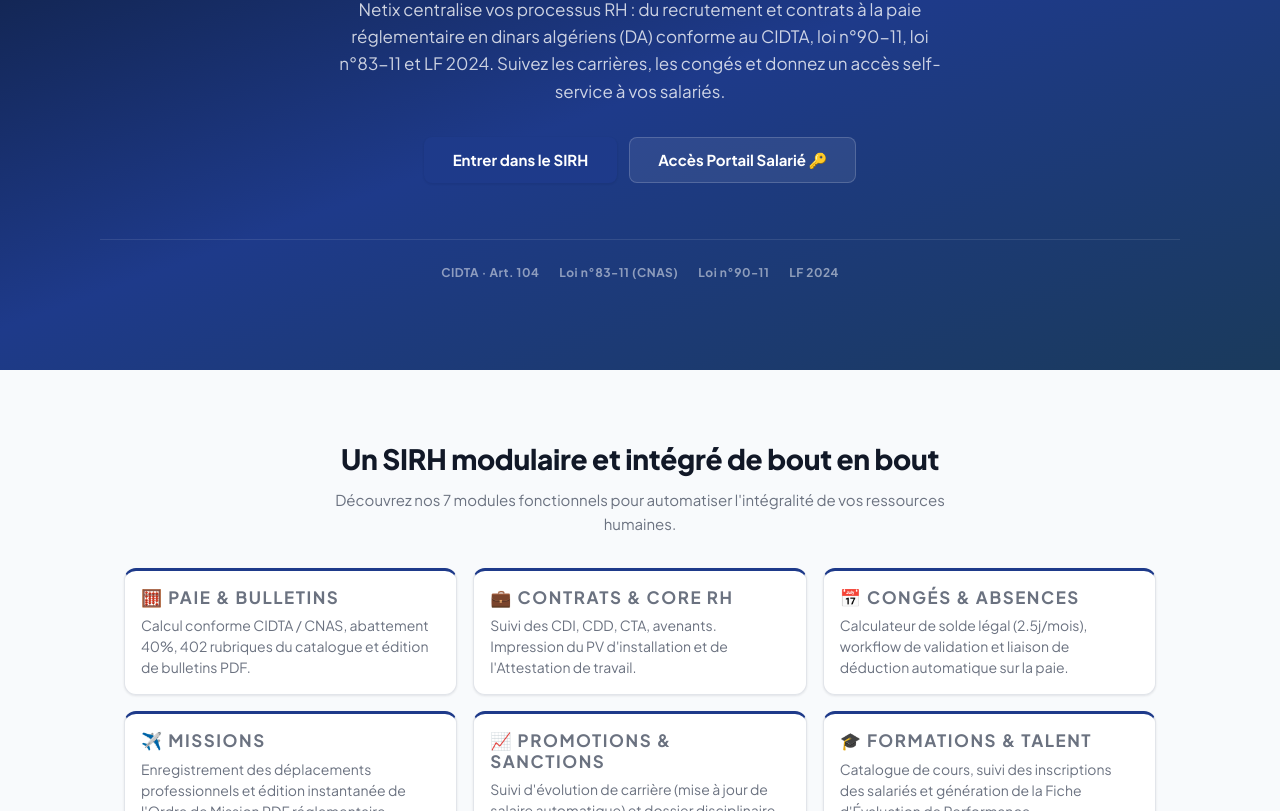
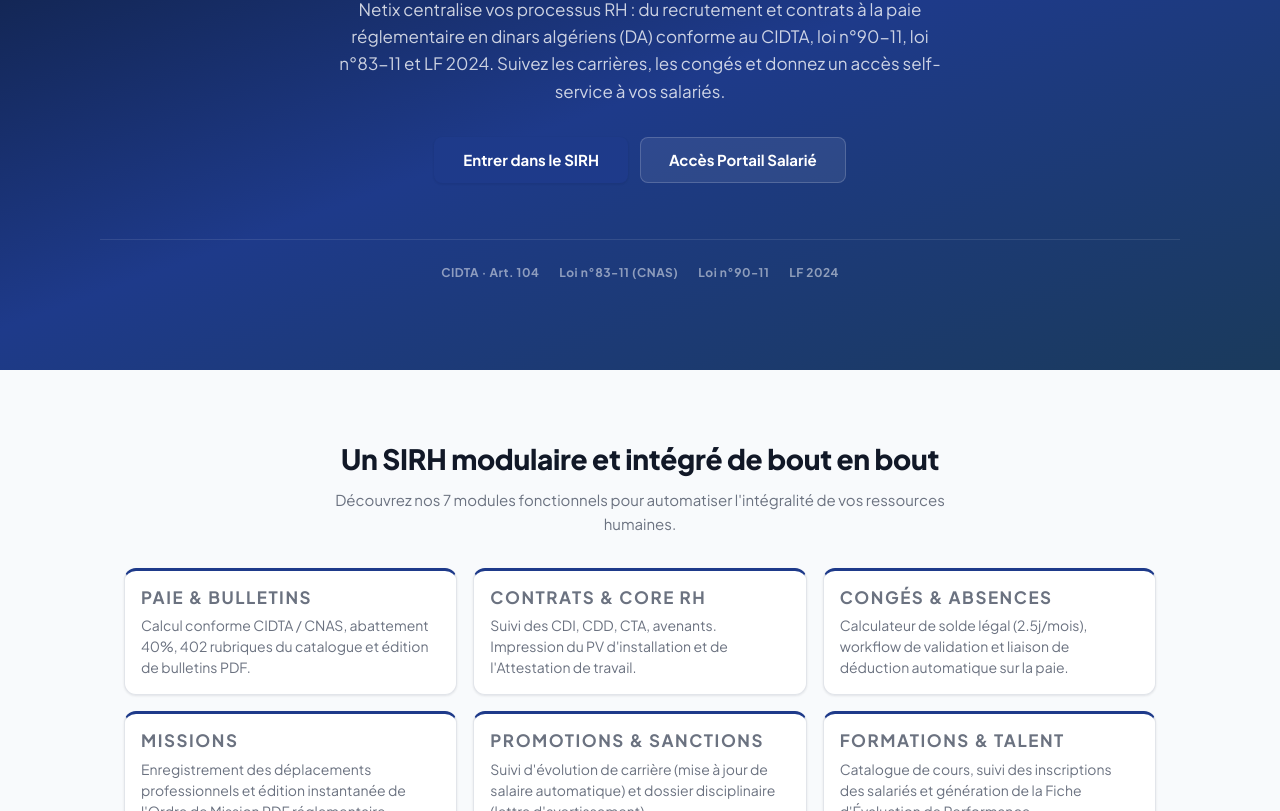
Before and after one commit to kheireddine178/netix-paie, a Next.js app: page / in a window 1280 px wide. Shown: the part 289-1100 px from the top of the page. Built offline with nearby package versions, Linux system fonts and the light colour scheme.

Commit message:
fix(aesthetics): complete sanitization of remaining emojis across views, tabs and alerts

```diff
--- a/app/(app)/salaries/SalarieRowActions.tsx
+++ b/app/(app)/salaries/SalarieRowActions.tsx
@@ -32,7 +32,7 @@ export default function SalarieRowActions({
   function handleSupprimer() {
     if (
       !confirm(
-        "⚠️ SUPPRESSION DÉFINITIVE\n\nCette action supprimera le salarié ET tout son historique de bulletins de paie.\n\nCette action est IRRÉVERSIBLE. Continuer ?"
+        "SUPPRESSION DEFINITIVE\n\nCette action supprimera le salarie ET tout son historique de bulletins de paie.\n\nCette action est IRREVERSIBLE. Continuer ?"
       )
     )
       return;
--- a/app/(app)/salaries/[id]/bulletin/explication/page.tsx
+++ b/app/(app)/salaries/[id]/bulletin/explication/page.tsx
@@ -138,7 +138,7 @@ export default async function ExplicationPage({ params, searchParams }: PageProp
                   </tr>
                 ))}
                 <tr style={{ borderTop: "2px solid var(--navy)", background: "var(--bg-2)" }}>
-                  <td><strong>🟰 TOTAL BRUT</strong></td>
+                  <td><strong>TOTAL BRUT</strong></td>
                   <td></td>
                   <td style={{ textAlign: "right", fontWeight: "bold", color: "var(--navy)" }}>{fmtDa(d.totalGains)}</td>
                 </tr>
--- a/app/(app)/salaries/[id]/carriere/page.tsx
+++ b/app/(app)/salaries/[id]/carriere/page.tsx
@@ -62,7 +62,7 @@ export default async function Page({ params }: Props) {
         </Link>
         <span style={{ color: "var(--border)" }}>|</span>
         <strong style={{ color: "var(--accent)", fontSize: "var(--tsm)" }}>
-          📈 Carrière & Discipline
+          Carrière & Discipline
         </strong>
       </div>
 
--- a/app/(app)/salaries/[id]/conges/page.tsx
+++ b/app/(app)/salaries/[id]/conges/page.tsx
@@ -51,7 +51,7 @@ export default async function Page({ params }: Props) {
         </Link>
         <span style={{ color: "var(--border)" }}>|</span>
         <strong style={{ color: "var(--accent)", fontSize: "var(--tsm)" }}>
-          📅 Absences & Congés
+          Absences & Congés
         </strong>
       </div>
 
--- a/app/(app)/salaries/[id]/contrat/page.tsx
+++ b/app/(app)/salaries/[id]/contrat/page.tsx
@@ -47,7 +47,7 @@ export default async function Page({ params }: Props) {
         </Link>
         <span style={{ color: "var(--border)" }}>|</span>
         <strong style={{ color: "var(--accent)", fontSize: "var(--tsm)" }}>
-          💼 Contrat & Documents
+          Contrat & Documents
         </strong>
       </div>
 
--- a/app/(app)/salaries/[id]/formations/FormationsClientPage.tsx
+++ b/app/(app)/salaries/[id]/formations/FormationsClientPage.tsx
@@ -218,7 +218,7 @@ export default function FormationsClientPage({ salarie, catalogue, inscriptions
       <div className="grid md:grid-cols-3 gap-6">
         {/* Évaluation / Questionnaires */}
         <div className="md:col-span-2 card">
-          <h3 style={{ marginBottom: "var(--s3)" }}>📝 Fiche d'Évaluation de Performance</h3>
+          <h3 style={{ marginBottom: "var(--s3)" }}>Fiche d'Évaluation de Performance</h3>
           <p style={{ color: "var(--text-muted)", fontSize: "var(--txs)", marginBottom: "var(--s4)" }}>
             Saisissez les résultats de l'entretien d'évaluation annuel pour générer le bilan PDF officiel.
           </p>
@@ -283,7 +283,7 @@ export default function FormationsClientPage({ salarie, catalogue, inscriptions
 
         {/* Ajouter cours catalogue */}
         <div className="card">
-          <h3 style={{ marginBottom: "var(--s3)" }}>📚 Ajouter au catalogue</h3>
+          <h3 style={{ marginBottom: "var(--s3)" }}>Ajouter au catalogue</h3>
           <form onSubmit={handleCreerFormation} style={{ display: "flex", flexDirection: "column", gap: "var(--s3)" }}>
             <div className="field" style={{ marginBottom: 0 }}>
               <label>Intitulé du cours</label>
--- a/app/(app)/salaries/[id]/formations/page.tsx
+++ b/app/(app)/salaries/[id]/formations/page.tsx
@@ -63,7 +63,7 @@ export default async function Page({ params }: Props) {
         </Link>
         <span style={{ color: "var(--border)" }}>|</span>
         <strong style={{ color: "var(--accent)", fontSize: "var(--tsm)" }}>
-          🎓 Formations & Évaluations
+          Formations & Évaluations
         </strong>
       </div>
 
--- a/app/page.tsx
+++ b/app/page.tsx
@@ -3,13 +3,13 @@ import Link from "next/link";
 import FeatureSlides from "@/components/FeatureSlides";
 
 const SIRH_MODULES = [
-  { title: "🧮 Paie & Bulletins", desc: "Calcul conforme CIDTA / CNAS, abattement 40%, 402 rubriques du catalogue et édition de bulletins PDF." },
-  { title: "💼 Contrats & Core RH", desc: "Suivi des CDI, CDD, CTA, avenants. Impression du PV d'installation et de l'Attestation de travail." },
-  { title: "📅 Congés & Absences", desc: "Calculateur de solde légal (2.5j/mois), workflow de validation et liaison de déduction automatique sur la paie." },
-  { title: "✈️ Missions", desc: "Enregistrement des déplacements professionnels et édition instantanée de l'Ordre de Mission PDF réglementaire." },
-  { title: "📈 Promotions & Sanctions", desc: "Suivi d'évolution de carrière (mise à jour de salaire automatique) et dossier disciplinaire (lettre d'avertissement)." },
-  { title: "🎓 Formations & Talent", desc: "Catalogue de cours, suivi des inscriptions des salariés et génération de la Fiche d'Évaluation de Performance." },
-  { title: "🔑 Portail Salarié (ESS)", desc: "Espace self-service sécurisé permettant à chaque collaborateur de soumettre ses congés et de télécharger ses bulletins." },
+  { title: "Paie & Bulletins", desc: "Calcul conforme CIDTA / CNAS, abattement 40%, 402 rubriques du catalogue et édition de bulletins PDF." },
+  { title: "Contrats & Core RH", desc: "Suivi des CDI, CDD, CTA, avenants. Impression du PV d'installation et de l'Attestation de travail." },
+  { title: "Congés & Absences", desc: "Calculateur de solde légal (2.5j/mois), workflow de validation et liaison de déduction automatique sur la paie." },
+  { title: "Missions", desc: "Enregistrement des déplacements professionnels et édition instantanée de l'Ordre de Mission PDF réglementaire." },
+  { title: "Promotions & Sanctions", desc: "Suivi d'évolution de carrière (mise à jour de salaire automatique) et dossier disciplinaire (lettre d'avertissement)." },
+  { title: "Formations & Talent", desc: "Catalogue de cours, suivi des inscriptions des salariés et génération de la Fiche d'Évaluation de Performance." },
+  { title: "Portail Salarié (ESS)", desc: "Espace self-service sécurisé permettant à chaque collaborateur de soumettre ses congés et de télécharger ses bulletins." },
 ];
 
 const LEGAL_ITEMS = [
@@ -46,7 +46,7 @@ export default function LandingPage() {
               Entrer dans le SIRH
             </Link>
             <Link href="/portail" className="btn btn-ghost-light btn-lg">
-              Accès Portail Salarié 🔑
+              Accès Portail Salarié
             </Link>
           </div>
 
```
